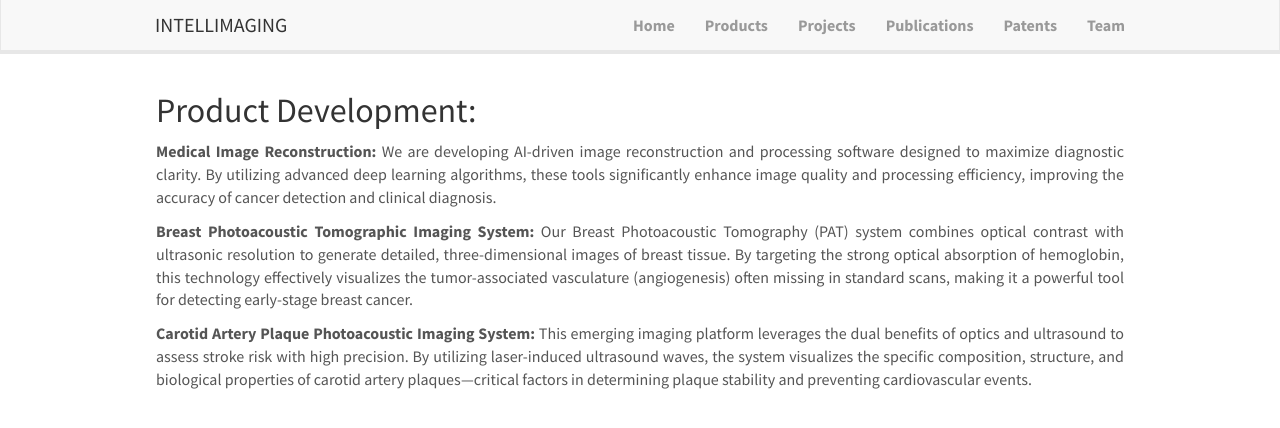
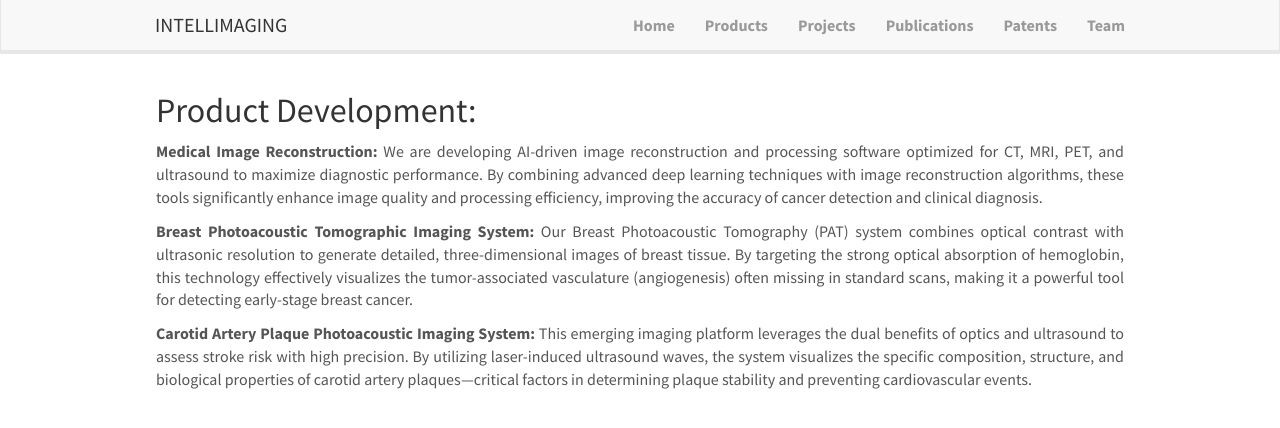
Before and after one commit to intellimaging/intellimaging.github.io, a Jekyll site: the page built from _pages/products.md, in a window 1280 px wide. Shown: the top 428 px of the page. Built offline with Jekyll 4.4.1, drawn with Linux system fonts in a browser that asks for light colours.

Commit message:
Update products.md

```diff
--- a/_pages/products.md
+++ b/_pages/products.md
@@ -9,7 +9,7 @@ permalink: /products/
 ## Product Development:
 
 <p style="text-align: justify;">
-    <b>Medical Image Reconstruction:</b> We are developing AI-driven image reconstruction and processing software designed to maximize diagnostic clarity. By utilizing advanced deep learning algorithms, these tools significantly enhance image quality and processing efficiency, improving the accuracy of cancer detection and clinical diagnosis.
+    <b>Medical Image Reconstruction:</b> We are developing AI-driven image reconstruction and processing software optimized for CT, MRI, PET, and ultrasound to maximize diagnostic performance. By combining advanced deep learning techniques with image reconstruction algorithms, these tools significantly enhance image quality and processing efficiency, improving the accuracy of cancer detection and clinical diagnosis.
 </p>
 
 <p style="text-align: justify;">
```
